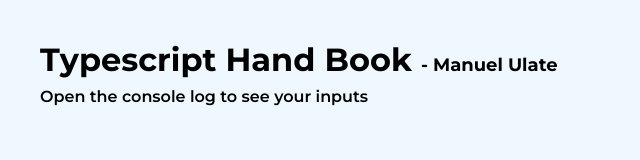
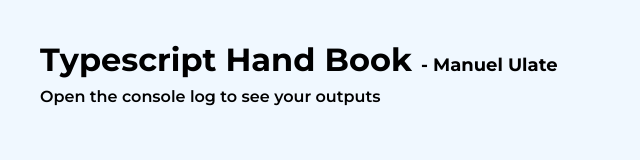
Before and after one commit to ManuUSS/typescript-handbook, a plain HTML site: page index.html in a window 1280 px wide. Shown: the full height of the page, 0-640 px from the left. Drawn offline with Linux system fonts and the light colour scheme.

Commit message:
fix: html

```diff
--- a/index.html
+++ b/index.html
@@ -13,7 +13,7 @@
 <body>
     <main>
         <h1>Typescript Hand Book <span>- Manuel Ulate</span></h1>
-        <p>Open the console log to see your inputs</p>
+        <p>Open the console log to see your outputs</p>
     </main>
     <script src="./main.js"></script>
 </body>
```
